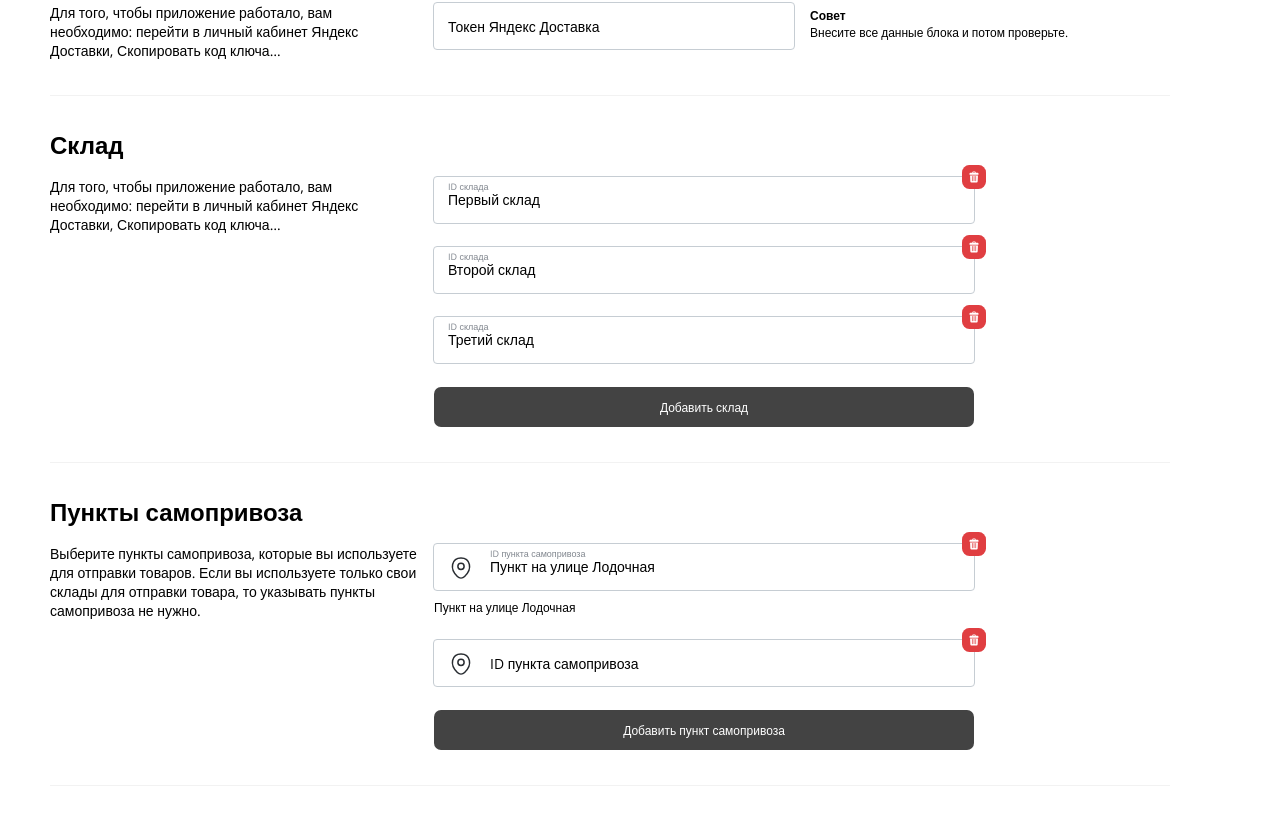
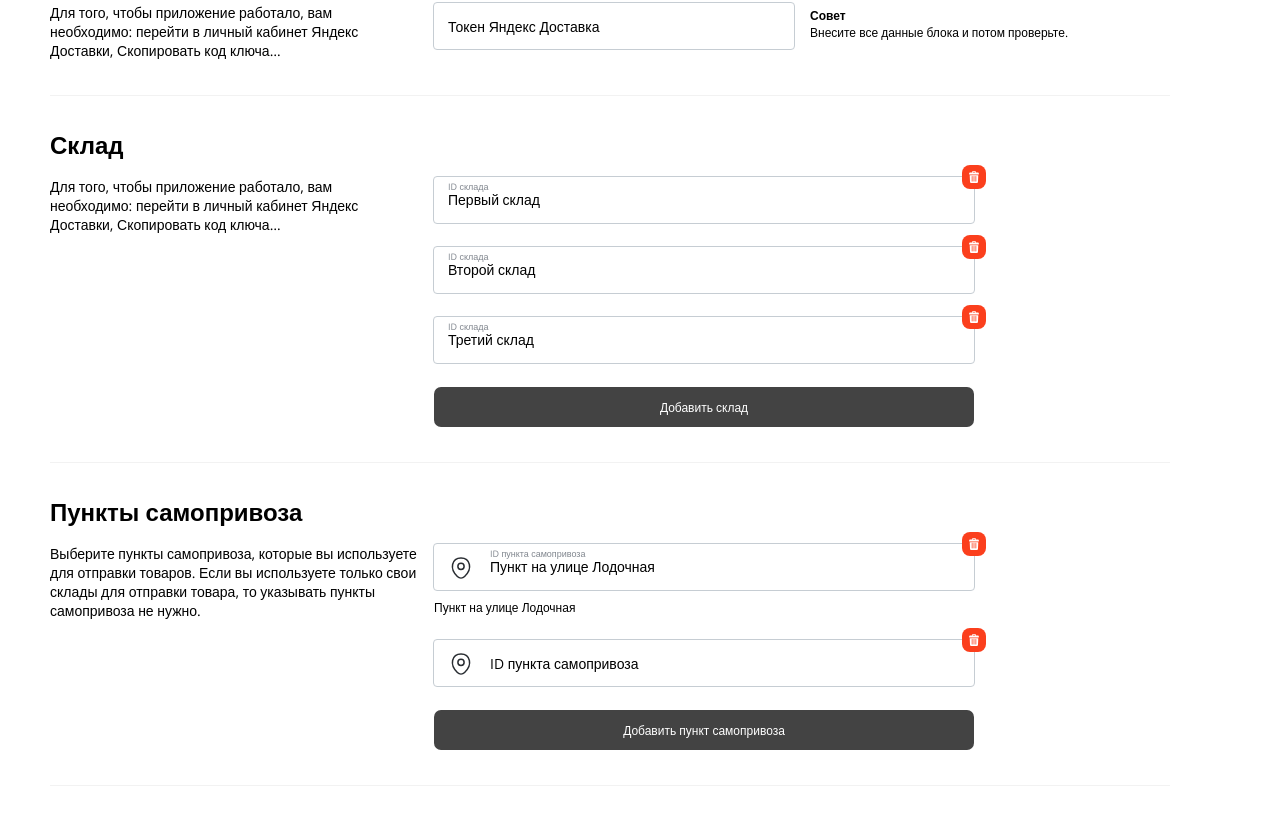
Before and after one commit to djembuka/tp-yandex-delivery-bitrix24-widget, a plain HTML site: page settings/index.html in a window 1280 px wide. Shown: the part 312-1127 px from the top of the page. Drawn offline with nearby package versions, Linux system fonts and the light colour scheme.

```diff
--- a/order/style.css
+++ b/order/style.css
@@ -144,7 +144,12 @@ body.twpx-ydw-order--no-scroll {
   width: 32px;
   height: 32px;
   cursor: pointer;
+  -webkit-transition: opacity 0.3s ease;
+  transition: opacity 0.3s ease;
   z-index: 10;
+}
+.twpx-ydw-order-btn-remove:hover {
+  opacity: 0.7;
 }
 .twpx-ydw-order-btn-remove svg {
   pointer-events: none;
--- a/settings/index.html
+++ b/settings/index.html
@@ -89,29 +89,13 @@
                   <div class="twpx-ydw-settings-form-wrapper">
                     <div class="twpx-ydw-settings-form-control">
                       <div class="twpx-ydw-settings-btn-remove">
-                        <svg
-                          xmlns="http://www.w3.org/2000/svg"
-                          width="32"
-                          height="32"
-                          viewBox="0 0 32 32"
-                        >
-                          <rect
-                            x="0.01"
-                            y="-0.01"
-                            width="32"
-                            height="32"
-                            rx="10"
-                            fill="#e03e41"
-                          />
-                          <path
-                            fill="#fff"
-                            d="M20.86,10.45H18.32V10A1.38,1.38,0,0,0,16.94,8.6H15.09A1.38,1.38,0,0,0,13.71,10v.46H11.17A1.15,1.15,0,0,0,10,11.6v.92a.47.47,0,0,0,.47.47H21.55a.46.46,0,0,0,.46-.47V11.6A1.14,1.14,0,0,0,20.86,10.45ZM14.63,10a.47.47,0,0,1,.46-.47h1.85a.47.47,0,0,1,.46.47v.46H14.63Z"
-                          />
-                          <path
-                            fill="#fff"
-                            d="M10.89,13.91a.14.14,0,0,0-.14.15l.38,8a1.38,1.38,0,0,0,1.38,1.32h7a1.38,1.38,0,0,0,1.38-1.32l.38-8a.14.14,0,0,0-.14-.15Zm7,1.15a.47.47,0,0,1,.46-.46.46.46,0,0,1,.46.46v6a.45.45,0,0,1-.46.46.46.46,0,0,1-.46-.46Zm-2.31,0a.47.47,0,0,1,.93,0v6a.47.47,0,0,1-.93,0Zm-2.3,0a.46.46,0,0,1,.46-.46.47.47,0,0,1,.46.46v6a.46.46,0,0,1-.46.46.45.45,0,0,1-.46-.46Z"
-                          />
-                        </svg>
+                        <svg xmlns="http://www.w3.org/2000/svg" width="24" height="24" viewBox="0 0 24 24">
+                            <rect width="24" height="24" rx="8" fill="#fb3f1d"/>
+                            <g transform="translate(7.125 6)">
+                              <path d="M18.828,10.1H16.765V9.726A1.125,1.125,0,0,0,15.64,8.6h-1.5a1.125,1.125,0,0,0-1.125,1.125V10.1H10.952a.937.937,0,0,0-.937.938v.75a.374.374,0,0,0,.375.375h9a.375.375,0,0,0,.375-.375v-.75A.938.938,0,0,0,18.828,10.1Zm-5.063-.375a.375.375,0,0,1,.375-.375h1.5a.375.375,0,0,1,.375.375V10.1h-2.25Z" transform="translate(-10.015 -8.601)" fill="#fff"/>
+                              <path d="M10.863,13.909a.117.117,0,0,0-.117.123l.31,6.493A1.124,1.124,0,0,0,12.179,21.6h5.695A1.124,1.124,0,0,0,19,20.524l.31-6.493a.117.117,0,0,0-.117-.123Zm5.664.937a.375.375,0,0,1,.75,0v4.875a.375.375,0,1,1-.75,0Zm-1.875,0a.375.375,0,0,1,.75,0v4.875a.375.375,0,1,1-.75,0Zm-1.875,0a.375.375,0,0,1,.75,0v4.875a.375.375,0,1,1-.75,0Z" transform="translate(-10.152 -9.596)" fill="#fff"/>
+                            </g>
+                          </svg>
                       </div>
                       <div class="twpx-ydw-settings-label">ID склада</div>
                       <input
@@ -123,29 +107,13 @@
                     </div>
                     <div class="twpx-ydw-settings-form-control">
                       <div class="twpx-ydw-settings-btn-remove">
-                        <svg
-                          xmlns="http://www.w3.org/2000/svg"
-                          width="32"
-                          height="32"
-                          viewBox="0 0 32 32"
-                        >
-                          <rect
-                            x="0.01"
-                            y="-0.01"
-                            width="32"
-                            height="32"
-                            rx="10"
-                            fill="#e03e41"
-                          />
-                          <path
-                            fill="#fff"
-                            d="M20.86,10.45H18.32V10A1.38,1.38,0,0,0,16.94,8.6H15.09A1.38,1.38,0,0,0,13.71,10v.46H11.17A1.15,1.15,0,0,0,10,11.6v.92a.47.47,0,0,0,.47.47H21.55a.46.46,0,0,0,.46-.47V11.6A1.14,1.14,0,0,0,20.86,10.45ZM14.63,10a.47.47,0,0,1,.46-.47h1.85a.47.47,0,0,1,.46.47v.46H14.63Z"
-                          />
-                          <path
-                            fill="#fff"
-                            d="M10.89,13.91a.14.14,0,0,0-.14.15l.38,8a1.38,1.38,0,0,0,1.38,1.32h7a1.38,1.38,0,0,0,1.38-1.32l.38-8a.14.14,0,0,0-.14-.15Zm7,1.15a.47.47,0,0,1,.46-.46.46.46,0,0,1,.46.46v6a.45.45,0,0,1-.46.46.46.46,0,0,1-.46-.46Zm-2.31,0a.47.47,0,0,1,.93,0v6a.47.47,0,0,1-.93,0Zm-2.3,0a.46.46,0,0,1,.46-.46.47.47,0,0,1,.46.46v6a.46.46,0,0,1-.46.46.45.45,0,0,1-.46-.46Z"
-                          />
-                        </svg>
+                        <svg xmlns="http://www.w3.org/2000/svg" width="24" height="24" viewBox="0 0 24 24">
+                            <rect width="24" height="24" rx="8" fill="#fb3f1d"/>
+                            <g transform="translate(7.125 6)">
+                              <path d="M18.828,10.1H16.765V9.726A1.125,1.125,0,0,0,15.64,8.6h-1.5a1.125,1.125,0,0,0-1.125,1.125V10.1H10.952a.937.937,0,0,0-.937.938v.75a.374.374,0,0,0,.375.375h9a.375.375,0,0,0,.375-.375v-.75A.938.938,0,0,0,18.828,10.1Zm-5.063-.375a.375.375,0,0,1,.375-.375h1.5a.375.375,0,0,1,.375.375V10.1h-2.25Z" transform="translate(-10.015 -8.601)" fill="#fff"/>
+                              <path d="M10.863,13.909a.117.117,0,0,0-.117.123l.31,6.493A1.124,1.124,0,0,0,12.179,21.6h5.695A1.124,1.124,0,0,0,19,20.524l.31-6.493a.117.117,0,0,0-.117-.123Zm5.664.937a.375.375,0,0,1,.75,0v4.875a.375.375,0,1,1-.75,0Zm-1.875,0a.375.375,0,0,1,.75,0v4.875a.375.375,0,1,1-.75,0Zm-1.875,0a.375.375,0,0,1,.75,0v4.875a.375.375,0,1,1-.75,0Z" transform="translate(-10.152 -9.596)" fill="#fff"/>
+                            </g>
+                          </svg>
                       </div>
                       <div class="twpx-ydw-settings-label">ID склада</div>
                       <input
@@ -157,29 +125,13 @@
                     </div>
                     <div class="twpx-ydw-settings-form-control">
                       <div class="twpx-ydw-settings-btn-remove">
-                        <svg
-                          xmlns="http://www.w3.org/2000/svg"
-                          width="32"
-                          height="32"
-                          viewBox="0 0 32 32"
-                        >
-                          <rect
-                            x="0.01"
-                            y="-0.01"
-                            width="32"
-                            height="32"
-                            rx="10"
-                            fill="#e03e41"
-                          />
-                          <path
-                            fill="#fff"
-                            d="M20.86,10.45H18.32V10A1.38,1.38,0,0,0,16.94,8.6H15.09A1.38,1.38,0,0,0,13.71,10v.46H11.17A1.15,1.15,0,0,0,10,11.6v.92a.47.47,0,0,0,.47.47H21.55a.46.46,0,0,0,.46-.47V11.6A1.14,1.14,0,0,0,20.86,10.45ZM14.63,10a.47.47,0,0,1,.46-.47h1.85a.47.47,0,0,1,.46.47v.46H14.63Z"
-                          />
-                          <path
-                            fill="#fff"
-                            d="M10.89,13.91a.14.14,0,0,0-.14.15l.38,8a1.38,1.38,0,0,0,1.38,1.32h7a1.38,1.38,0,0,0,1.38-1.32l.38-8a.14.14,0,0,0-.14-.15Zm7,1.15a.47.47,0,0,1,.46-.46.46.46,0,0,1,.46.46v6a.45.45,0,0,1-.46.46.46.46,0,0,1-.46-.46Zm-2.31,0a.47.47,0,0,1,.93,0v6a.47.47,0,0,1-.93,0Zm-2.3,0a.46.46,0,0,1,.46-.46.47.47,0,0,1,.46.46v6a.46.46,0,0,1-.46.46.45.45,0,0,1-.46-.46Z"
-                          />
-                        </svg>
+                        <svg xmlns="http://www.w3.org/2000/svg" width="24" height="24" viewBox="0 0 24 24">
+                            <rect width="24" height="24" rx="8" fill="#fb3f1d"/>
+                            <g transform="translate(7.125 6)">
+                              <path d="M18.828,10.1H16.765V9.726A1.125,1.125,0,0,0,15.64,8.6h-1.5a1.125,1.125,0,0,0-1.125,1.125V10.1H10.952a.937.937,0,0,0-.937.938v.75a.374.374,0,0,0,.375.375h9a.375.375,0,0,0,.375-.375v-.75A.938.938,0,0,0,18.828,10.1Zm-5.063-.375a.375.375,0,0,1,.375-.375h1.5a.375.375,0,0,1,.375.375V10.1h-2.25Z" transform="translate(-10.015 -8.601)" fill="#fff"/>
+                              <path d="M10.863,13.909a.117.117,0,0,0-.117.123l.31,6.493A1.124,1.124,0,0,0,12.179,21.6h5.695A1.124,1.124,0,0,0,19,20.524l.31-6.493a.117.117,0,0,0-.117-.123Zm5.664.937a.375.375,0,0,1,.75,0v4.875a.375.375,0,1,1-.75,0Zm-1.875,0a.375.375,0,0,1,.75,0v4.875a.375.375,0,1,1-.75,0Zm-1.875,0a.375.375,0,0,1,.75,0v4.875a.375.375,0,1,1-.75,0Z" transform="translate(-10.152 -9.596)" fill="#fff"/>
+                            </g>
+                          </svg>
                       </div>
                       <div class="twpx-ydw-settings-label">ID склада</div>
                       <input
@@ -227,29 +179,13 @@
                       </svg>
                     </div>
                       <div class="twpx-ydw-settings-btn-remove">
-                        <svg
-                          xmlns="http://www.w3.org/2000/svg"
-                          width="32"
-                          height="32"
-                          viewBox="0 0 32 32"
-                        >
-                          <rect
-                            x="0.01"
-                            y="-0.01"
-                            width="32"
-                            height="32"
-                            rx="10"
-                            fill="#e03e41"
-                          />
-                          <path
-                            fill="#fff"
-                            d="M20.86,10.45H18.32V10A1.38,1.38,0,0,0,16.94,8.6H15.09A1.38,1.38,0,0,0,13.71,10v.46H11.17A1.15,1.15,0,0,0,10,11.6v.92a.47.47,0,0,0,.47.47H21.55a.46.46,0,0,0,.46-.47V11.6A1.14,1.14,0,0,0,20.86,10.45ZM14.63,10a.47.47,0,0,1,.46-.47h1.85a.47.47,0,0,1,.46.47v.46H14.63Z"
-                          />
-                          <path
-                            fill="#fff"
-                            d="M10.89,13.91a.14.14,0,0,0-.14.15l.38,8a1.38,1.38,0,0,0,1.38,1.32h7a1.38,1.38,0,0,0,1.38-1.32l.38-8a.14.14,0,0,0-.14-.15Zm7,1.15a.47.47,0,0,1,.46-.46.46.46,0,0,1,.46.46v6a.45.45,0,0,1-.46.46.46.46,0,0,1-.46-.46Zm-2.31,0a.47.47,0,0,1,.93,0v6a.47.47,0,0,1-.93,0Zm-2.3,0a.46.46,0,0,1,.46-.46.47.47,0,0,1,.46.46v6a.46.46,0,0,1-.46.46.45.45,0,0,1-.46-.46Z"
-                          />
-                        </svg>
+                        <svg xmlns="http://www.w3.org/2000/svg" width="24" height="24" viewBox="0 0 24 24">
+                            <rect width="24" height="24" rx="8" fill="#fb3f1d"/>
+                            <g transform="translate(7.125 6)">
+                              <path d="M18.828,10.1H16.765V9.726A1.125,1.125,0,0,0,15.64,8.6h-1.5a1.125,1.125,0,0,0-1.125,1.125V10.1H10.952a.937.937,0,0,0-.937.938v.75a.374.374,0,0,0,.375.375h9a.375.375,0,0,0,.375-.375v-.75A.938.938,0,0,0,18.828,10.1Zm-5.063-.375a.375.375,0,0,1,.375-.375h1.5a.375.375,0,0,1,.375.375V10.1h-2.25Z" transform="translate(-10.015 -8.601)" fill="#fff"/>
+                              <path d="M10.863,13.909a.117.117,0,0,0-.117.123l.31,6.493A1.124,1.124,0,0,0,12.179,21.6h5.695A1.124,1.124,0,0,0,19,20.524l.31-6.493a.117.117,0,0,0-.117-.123Zm5.664.937a.375.375,0,0,1,.75,0v4.875a.375.375,0,1,1-.75,0Zm-1.875,0a.375.375,0,0,1,.75,0v4.875a.375.375,0,1,1-.75,0Zm-1.875,0a.375.375,0,0,1,.75,0v4.875a.375.375,0,1,1-.75,0Z" transform="translate(-10.152 -9.596)" fill="#fff"/>
+                            </g>
+                          </svg>
                       </div>
                       <div class="twpx-ydw-settings-btn-clear"></div>
                       <div class="twpx-ydw-settings-label">
@@ -274,29 +210,13 @@
                         </svg>
                       </div>
                       <div class="twpx-ydw-settings-btn-remove">
-                        <svg
-                          xmlns="http://www.w3.org/2000/svg"
-                          width="32"
-                          height="32"
-                          viewBox="0 0 32 32"
-                        >
-                          <rect
-                            x="0.01"
-                            y="-0.01"
-                            width="32"
-                            height="32"
-                            rx="10"
-                            fill="#e03e41"
-                          />
-                          <path
-                            fill="#fff"
-                            d="M20.86,10.45H18.32V10A1.38,1.38,0,0,0,16.94,8.6H15.09A1.38,1.38,0,0,0,13.71,10v.46H11.17A1.15,1.15,0,0,0,10,11.6v.92a.47.47,0,0,0,.47.47H21.55a.46.46,0,0,0,.46-.47V11.6A1.14,1.14,0,0,0,20.86,10.45ZM14.63,10a.47.47,0,0,1,.46-.47h1.85a.47.47,0,0,1,.46.47v.46H14.63Z"
-                          />
-                          <path
-                            fill="#fff"
-                            d="M10.89,13.91a.14.14,0,0,0-.14.15l.38,8a1.38,1.38,0,0,0,1.38,1.32h7a1.38,1.38,0,0,0,1.38-1.32l.38-8a.14.14,0,0,0-.14-.15Zm7,1.15a.47.47,0,0,1,.46-.46.46.46,0,0,1,.46.46v6a.45.45,0,0,1-.46.46.46.46,0,0,1-.46-.46Zm-2.31,0a.47.47,0,0,1,.93,0v6a.47.47,0,0,1-.93,0Zm-2.3,0a.46.46,0,0,1,.46-.46.47.47,0,0,1,.46.46v6a.46.46,0,0,1-.46.46.45.45,0,0,1-.46-.46Z"
-                          />
-                        </svg>
+                        <svg xmlns="http://www.w3.org/2000/svg" width="24" height="24" viewBox="0 0 24 24">
+                            <rect width="24" height="24" rx="8" fill="#fb3f1d"/>
+                            <g transform="translate(7.125 6)">
+                              <path d="M18.828,10.1H16.765V9.726A1.125,1.125,0,0,0,15.64,8.6h-1.5a1.125,1.125,0,0,0-1.125,1.125V10.1H10.952a.937.937,0,0,0-.937.938v.75a.374.374,0,0,0,.375.375h9a.375.375,0,0,0,.375-.375v-.75A.938.938,0,0,0,18.828,10.1Zm-5.063-.375a.375.375,0,0,1,.375-.375h1.5a.375.375,0,0,1,.375.375V10.1h-2.25Z" transform="translate(-10.015 -8.601)" fill="#fff"/>
+                              <path d="M10.863,13.909a.117.117,0,0,0-.117.123l.31,6.493A1.124,1.124,0,0,0,12.179,21.6h5.695A1.124,1.124,0,0,0,19,20.524l.31-6.493a.117.117,0,0,0-.117-.123Zm5.664.937a.375.375,0,0,1,.75,0v4.875a.375.375,0,1,1-.75,0Zm-1.875,0a.375.375,0,0,1,.75,0v4.875a.375.375,0,1,1-.75,0Zm-1.875,0a.375.375,0,0,1,.75,0v4.875a.375.375,0,1,1-.75,0Z" transform="translate(-10.152 -9.596)" fill="#fff"/>
+                            </g>
+                          </svg>
                       </div>
                       <div class="twpx-ydw-settings-label">
                         ID пункта самопривоза
--- a/settings/style.css
+++ b/settings/style.css
@@ -125,7 +125,12 @@ body.twpx-ydw-settings--no-scroll {
   width: 24px;
   height: 24px;
   cursor: pointer;
+  -webkit-transition: opacity 0.3s ease;
+  transition: opacity 0.3s ease;
   z-index: 10;
+}
+.twpx-ydw-settings-btn-remove:hover {
+  opacity: 0.7;
 }
 .twpx-ydw-settings-btn-remove svg {
   width: 24px;
```
Also changed, not shown: order/index.html (+7 -23 lines).
